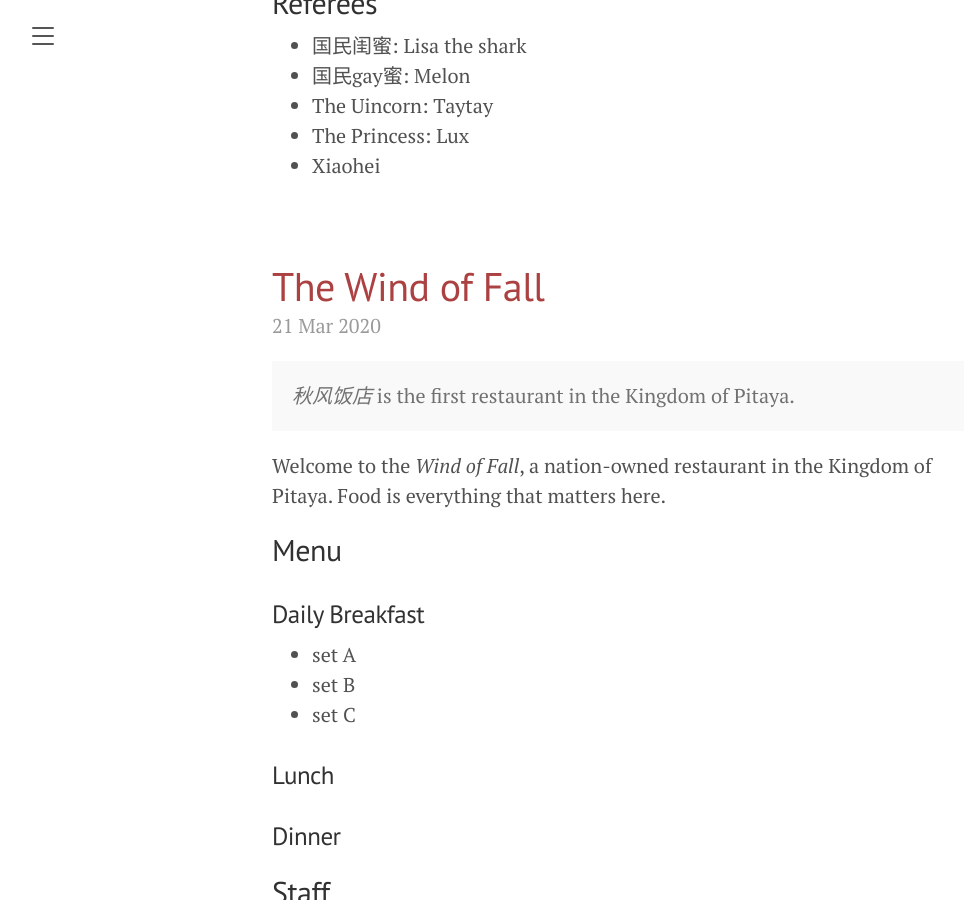
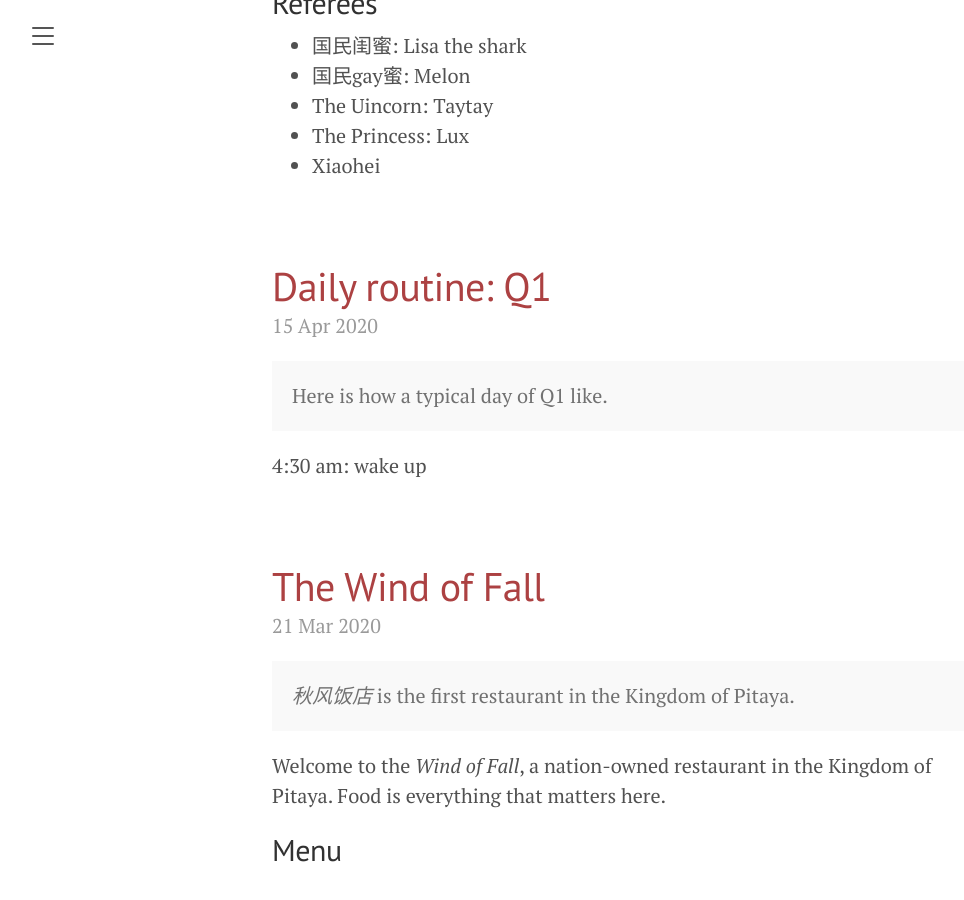
Before and after one commit to PTY-GH/Kingdom, a Jekyll site: the page built from index.html, in a window 1280 px wide and 900 px high, scrolled down 526 px. Shown: the whole window, without its empty margins (8-972 px from the left). Built offline with Jekyll 4.4.1, drawn with Linux system fonts in a browser that asks for light colours; the list of posts is cut into pages by our own code.

Commit message:
added 1 day Q1

```diff
--- /dev/null
+++ b/_posts/2020-04-15-a-day-with-q1.md
@@ -0,0 +1,11 @@
+---
+layout: post
+title: 'Daily routine: Q1'
+---
+
+
+<p class="message">
+  Here is how a typical day of Q1 like.
+</p>
+
+4:30 am: wake up
```
Also changed, not shown: Q_A.md (+3 -2 lines).
